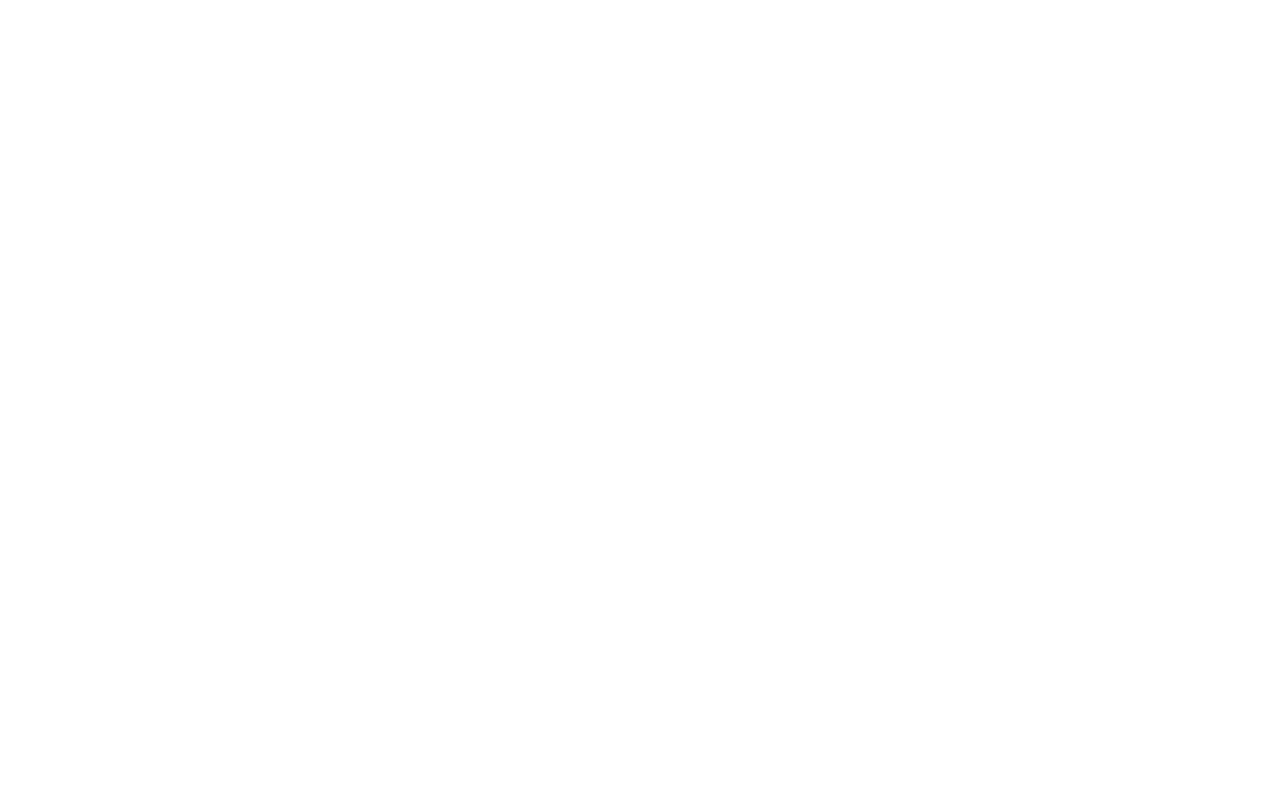
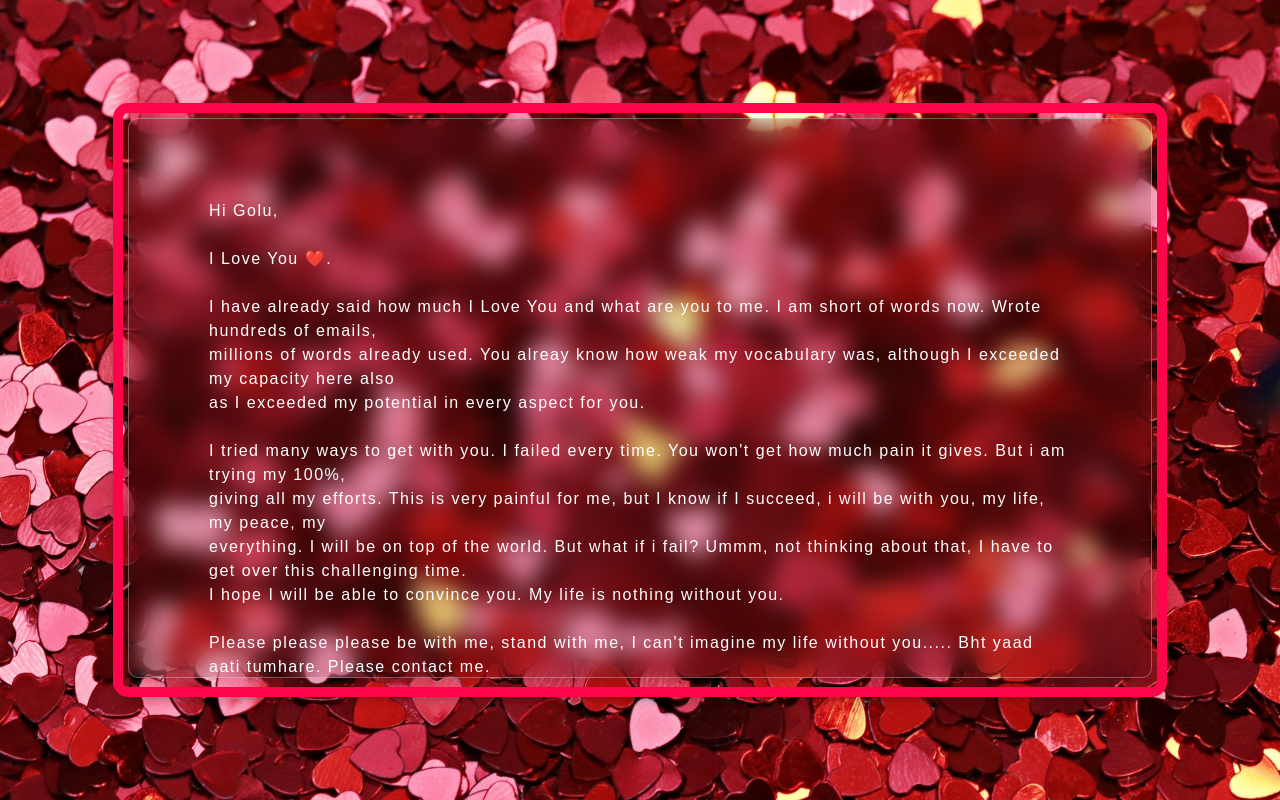
Before and after one commit to Prit-ranjan/self, a React (Vite) app in the folder for-us/: page /#/message in a window 1280 px wide. Before the commit this address led to /#/. Built offline with nearby package versions, Linux system fonts and the light colour scheme.

Commit message:
All working

```diff
--- a/for-us/src/App.tsx
+++ b/for-us/src/App.tsx
@@ -7,8 +7,8 @@
   return (
     <HashRouter>
       <Routes>
-        <Route path="/self" element={<Heartbeat />} />
-        <Route path="/self/message" element={<Message />} />
+        <Route path="/" element={<Heartbeat />} />
+        <Route path="/message" element={<Message />} />
       </Routes>
     </HashRouter>
   );
--- a/for-us/src/message/Message.tsx
+++ b/for-us/src/message/Message.tsx
@@ -14,8 +14,9 @@
 everything. I will be on top of the world. But what if i fail? Ummm, not thinking about that, I have to get over this challenging time.
 I hope I will be able to convince you. My life is nothing without you.
 
-Please please please be with me, stand with me, I can't imagine my life without you.....
-
+Please please please be with me, stand with me, I can't imagine my life without you..... Bht yaad aati tumhare. Please contact me.
+I really really wanna marry you and you only.
+Will you marry me? Please...
 I Loved You, I Love You, I will be Loving You.
 
 "I met you when I was not looking for you. I lost you, when I Loved you the most"
```
